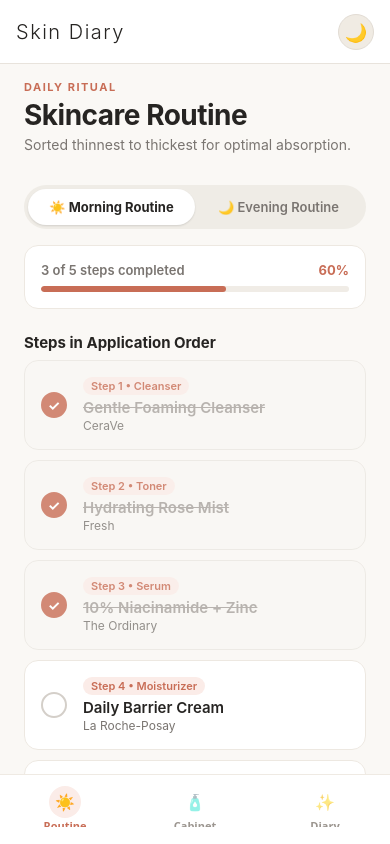
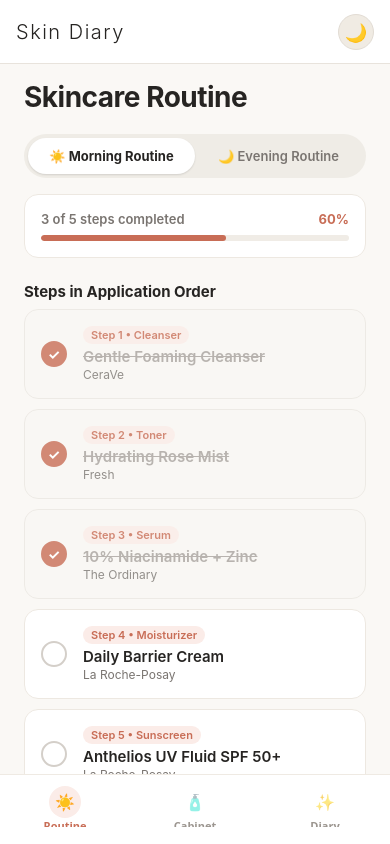
Before and after one commit to zhevadpal-dev/Mobile-App-Development-, a React Native app: screen /Routine in a window 390 px wide. Built offline with nearby package versions, Linux system fonts and the light colour scheme.

Commit message:
Simplify RoutineScreen top section by removing eyebrow and subtitle

```diff
--- a/src/screens/RoutineScreen.tsx
+++ b/src/screens/RoutineScreen.tsx
@@ -58,11 +58,7 @@ export default function RoutineScreen() {
       <ScrollView contentContainerStyle={styles.container} showsVerticalScrollIndicator={false}>
         {/* Header */}
         <View style={styles.header}>
-          <Text style={[styles.eyebrow, { color: colors.primary }]}>DAILY RITUAL</Text>
           <Text style={[styles.title, { color: colors.textPrimary }]}>Skincare Routine</Text>
-          <Text style={[styles.subtitle, { color: colors.textSecondary }]}>
-            Sorted thinnest to thickest for optimal absorption.
-          </Text>
         </View>
 
         {/* AM / PM Routine Toggle */}
@@ -287,23 +283,12 @@ const styles = StyleSheet.create({
     paddingBottom: SPACING.xl,
   },
   header: {
-    marginBottom: SPACING.md,
-  },
-  eyebrow: {
-    fontSize: 11,
-    letterSpacing: 1.5,
-    fontWeight: '700',
-    textTransform: 'uppercase',
-    marginBottom: 4,
+    marginBottom: SPACING.xs,
   },
   title: {
     fontSize: 28,
     fontWeight: '700',
     letterSpacing: -0.5,
-  },
-  subtitle: {
-    fontSize: 14,
-    marginTop: 4,
   },
   segmentedControl: {
     flexDirection: 'row',
```
